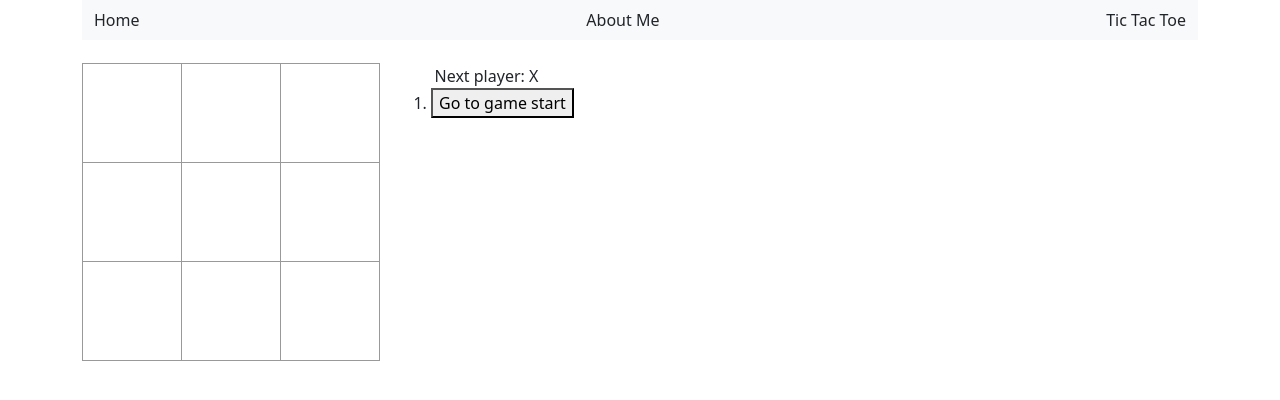
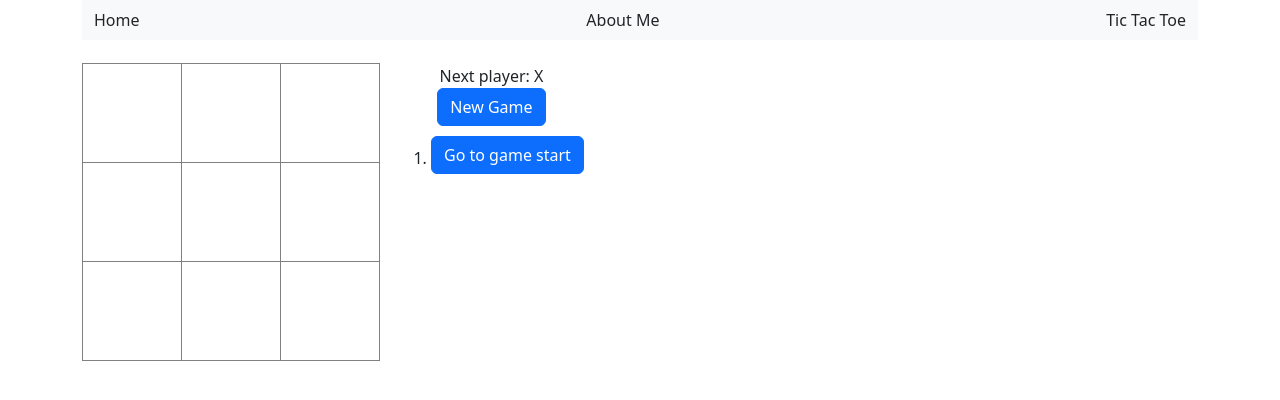
Before and after one commit to jrbderobles/ReactTictactoe, a React (Create React App) app: page /tictactoe in a window 1280 px wide. Shown: the top 400 px of the page. Built offline with nearby package versions, Linux system fonts and the light colour scheme.

Commit message:
Added a New Game button for the TicTacToe

```diff
--- a/src/components/Game.tsx
+++ b/src/components/Game.tsx
@@ -1,7 +1,10 @@
 import React, { FC, useState } from 'react'
+import { Button } from 'react-bootstrap';
 
 import Board from './Board';
 import { SquareType } from './Square';
+
+import '../index.css';
 
 const calculateWinner = (squares: SquareType[]): SquareType => {
   const lines = [
@@ -23,7 +26,7 @@ const calculateWinner = (squares: SquareType[]): SquareType => {
   }
 
   return null;
-}
+};
 
 const Game: FC = () => {
   const [xIsNext, setXIsNext] = useState<boolean>(true);
@@ -51,7 +54,15 @@ const Game: FC = () => {
   const jumpTo = (step: number): void => {
     setStepNumber(step);
     setXIsNext((step % 2) === 0);
-  }
+  };
+
+  const handleNewGame = () => {
+    setXIsNext(true);
+    setStepNumber(0);
+    setHistory([{
+      squares: Array(9).fill(null)
+    }]);
+  };
 
   const current = history[stepNumber];
   const winner = calculateWinner(current.squares);
@@ -62,7 +73,7 @@ const Game: FC = () => {
       'Go to game start';
     return (
       <li key={move}>
-        <button onClick={() => jumpTo(move)}>{desc}</button>
+        <Button className='game-info-btn' onClick={() => jumpTo(move)}>{desc}</Button>
       </li>
     );
   });
@@ -86,6 +97,7 @@ const Game: FC = () => {
       </div>
       <div className='game-info'>
         <div>{status}</div>
+        <Button className='game-info-btn' onClick={handleNewGame}>New Game</Button>
         <ol>{moves}</ol>
       </div>
     </div>
--- a/src/index.css
+++ b/src/index.css
@@ -18,8 +18,8 @@ ol, ul {
 }
 
 .square {
-  background: #fff;
-  border: 1px solid #999;
+  background: white;
+  border: 1px solid grey;
   float: left;
   font-size: 24px;
   font-weight: bold;
@@ -48,3 +48,7 @@ ol, ul {
 .game-info {
   margin-left: 20px;
 }
+
+.game-info-btn {
+  margin-bottom: 10px;
+}
```
